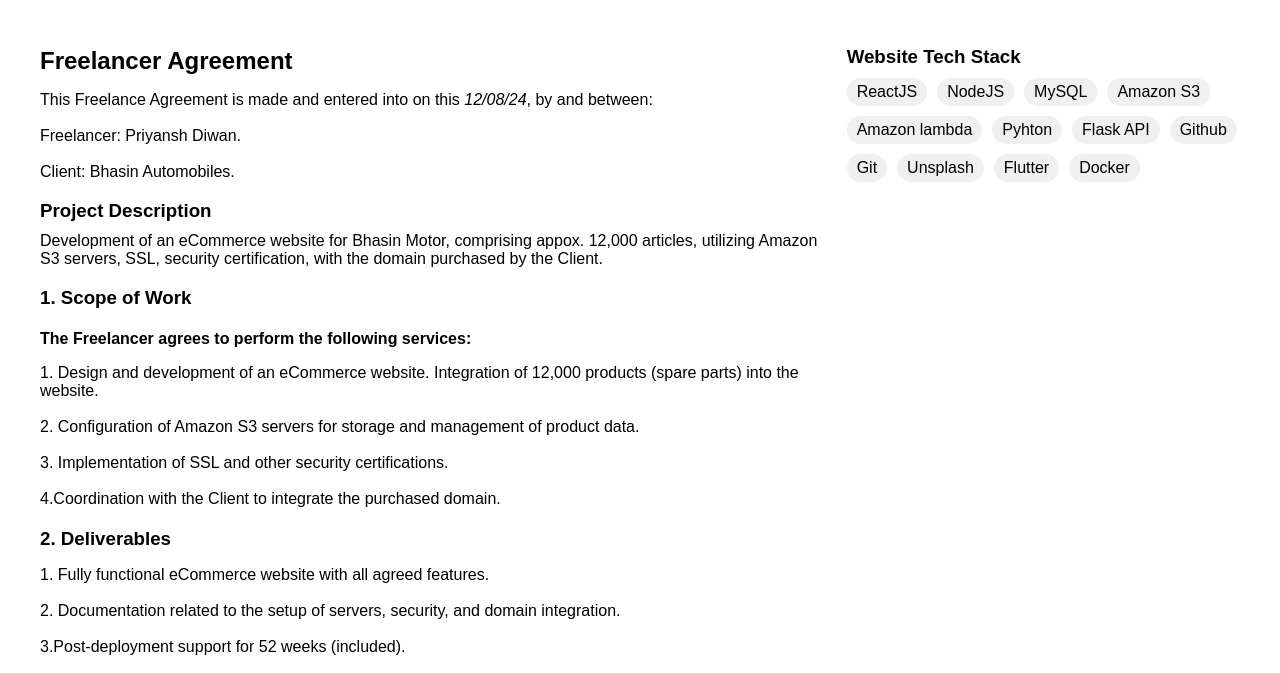
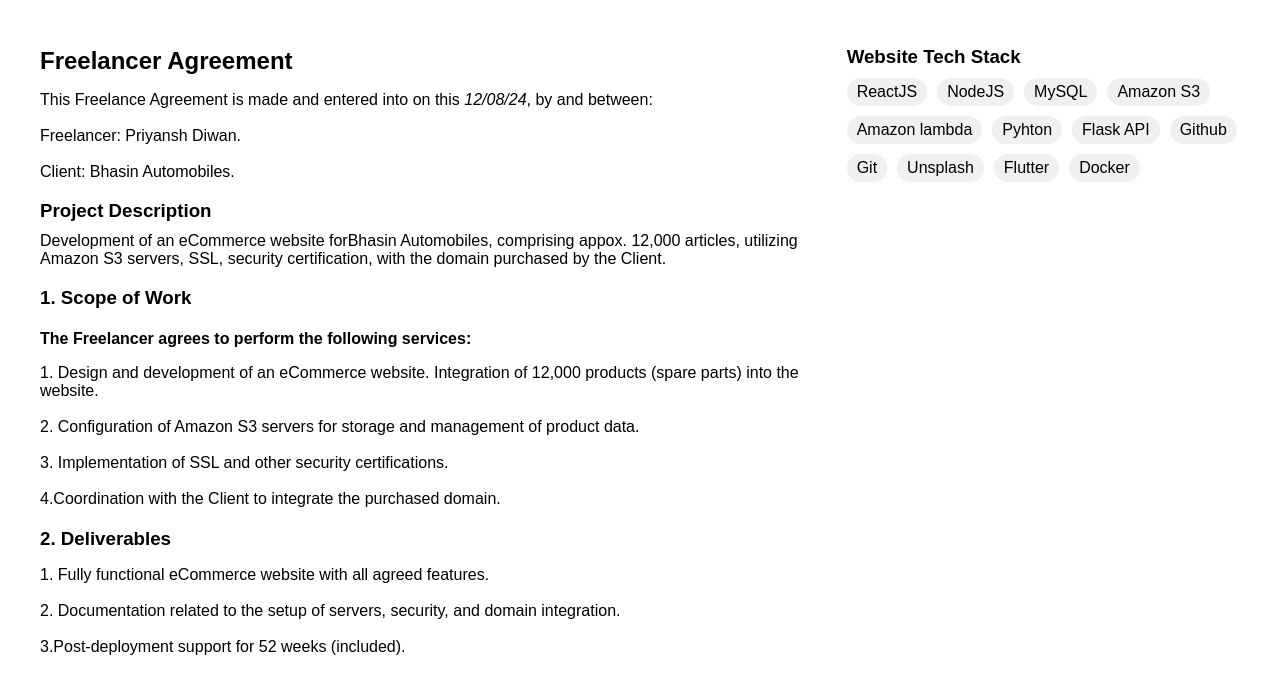
Before and after one commit to Priyanshdiwan/Bhasin.dev, a plain HTML site: page index.html in a window 1280 px wide. Shown: the part 81-754 px from the top of the page. Drawn offline with Linux system fonts and the light colour scheme.

Commit message:
Update index.html

```diff
--- a/index.html
+++ b/index.html
@@ -20,7 +20,7 @@ Freelancer: Priyansh Diwan.<br>
 <br>
 Client: Bhasin Automobiles.</p>
         <h3>Project Description</h3>
-      Development of an eCommerce website for Bhasin Motor, comprising appox. 12,000 articles, utilizing Amazon S3 servers, SSL, security certification, with the domain purchased by the Client.
+      Development of an eCommerce website forBhasin Automobiles, comprising appox. 12,000 articles, utilizing Amazon S3 servers, SSL, security certification, with the domain purchased by the Client.
 
         <section id="popularArticles">
             <h3>1. Scope of Work
```
